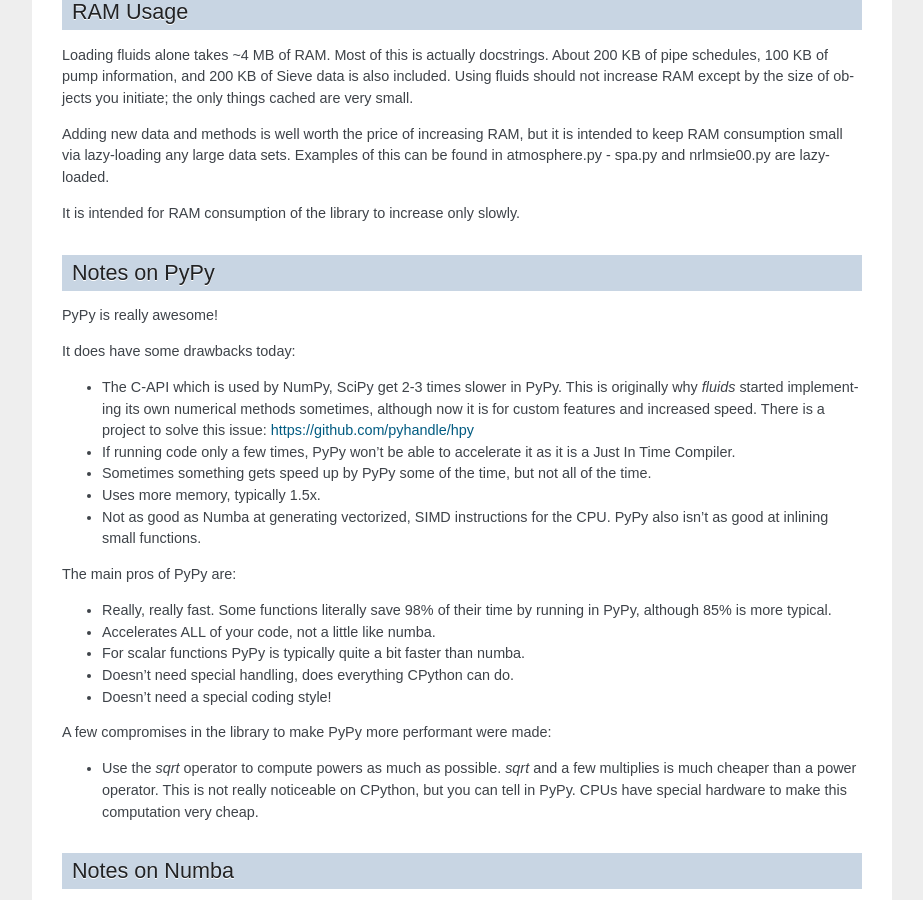
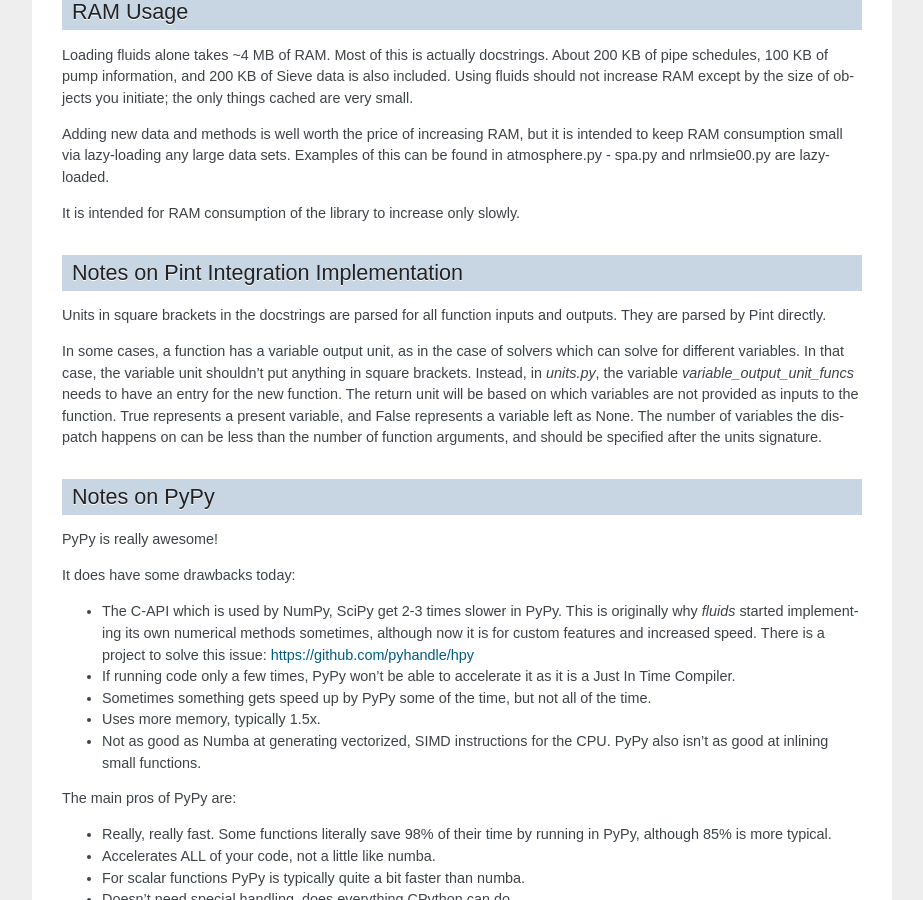
Before and after one commit to CalebBell/fluids, a Sphinx documentation site: the page built from docs/developers.rst, in a window 1280 px wide and 900 px high, scrolled down 4047 px. Shown: the whole window, without its empty margins (198-1121 px from the left). Built offline with Sphinx 7.4.7, drawn with Linux system fonts in a browser that asks for light colours; pages that are not in the unit, such as notebooks, are missing from menus; some of the changed text lies outside the part shown.

Commit message:
Update documentation for pint

```diff
--- a/docs/developers.rst
+++ b/docs/developers.rst
@@ -155,6 +155,12 @@ Adding new data and methods is well worth the price of increasing RAM, but it is
 
 It is intended for RAM consumption of the library to increase only slowly.
 
+Notes on Pint Integration Implementation
+----------------------------------------
+Units in square brackets in the docstrings are parsed for all function inputs and outputs. They are parsed by Pint directly.
+
+In some cases, a function has a variable output unit, as in the case of solvers which can solve for different variables. In that case, the variable unit shouldn't put anything in square brackets. Instead, in `units.py`, the variable `variable_output_unit_funcs` needs to have an entry for the new function. The return unit will be based on which variables are not provided as inputs to the function. True represents a present variable, and False represents a variable left as None. The number of variables the dispatch happens on can be less than the number of function arguments, and should be specified after the units signature.
+
 Notes on PyPy
 -------------
 PyPy is really awesome!
```
